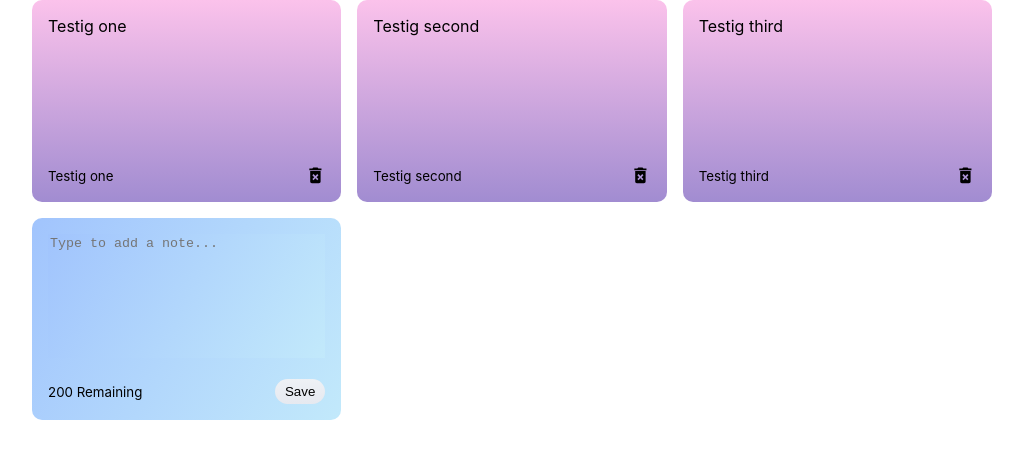
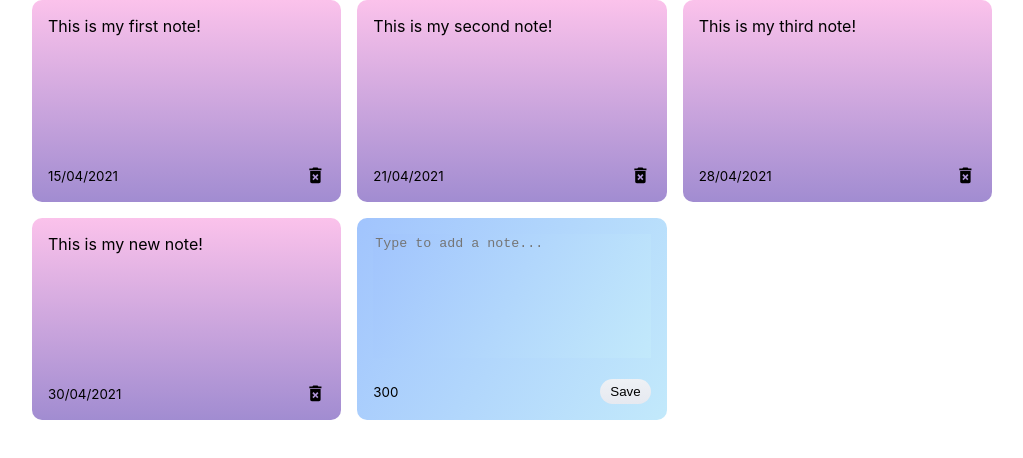
Before and after one commit to peksinsara/notes, a React (Create React App) app: page / in a window 1280 px wide. Shown: the top 458 px of the page, without its empty margins (128-1151 px from the left). Built offline with nearby package versions, Linux system fonts and the light colour scheme.

Commit message:
character limit

```diff
--- a/src/App.js
+++ b/src/App.js
@@ -8,18 +8,23 @@ function App() {
 	const [notes, setNotes] = useState([
 		{
 			id: nanoid(),
-      text: "Testig one",
-      date: "17.03.2021",
+			text: 'This is my first note!',
+			date: '15/04/2021',
 		},
 		{
 			id: nanoid(),
-      text: "Testig second",
-      date: "17.03.2021",
+			text: 'This is my second note!',
+			date: '21/04/2021',
 		},
 		{
 			id: nanoid(),
-      text: "Testig third",
-      date: "17.03.2021",
+			text: 'This is my third note!',
+			date: '28/04/2021',
+		},
+		{
+			id: nanoid(),
+			text: 'This is my new note!',
+			date: '30/04/2021',
 		},
 	]);
 
--- a/src/NotesList.js
+++ b/src/NotesList.js
@@ -8,7 +8,7 @@ function NotesList({ notes, handleAddNote }) {
     <div className="notes-page">
       {/*for each component render the note */}
       {notes.map((notes) => (
-        <NotesSingle id={notes.id} text={notes.text} date={notes.text} />
+        <NotesSingle id={notes.id} text={notes.text} date={notes.date} />
       ))}
       <AddNote handleAddNote={handleAddNote} />
     </div>
--- a/src/components/AddNote/AddNote.js
+++ b/src/components/AddNote/AddNote.js
@@ -4,13 +4,21 @@ import "../../App";
 
 function AddNote({ handleAddNote }) {
   const [noteText, setNoteText] = useState("");
+  const characterLimit = 300;
 
   const handleChange = (event) => {
     setNoteText(event.target.value);
   };
 
   const handleContent = () => {
-    handleAddNote(noteText);
+    /*check if there is text in the textarea*/
+    if (noteText.trim().length > 0) {
+      handleAddNote(noteText);
+      alert("Successfuly added !");
+      setNoteText("");
+    } else {
+      alert("Input a value !");
+    }
   };
 
   return (
@@ -22,8 +30,9 @@ function AddNote({ handleAddNote }) {
         onChange={handleChange}
         value={noteText}
       ></textarea>
-      <div className="note-footer">
-        <small>200 Remaining</small>
+          <div className="note-footer">
+              {/*remaining characters*/}
+              <small>{ characterLimit-noteText.length}</small>
         <button className="btn-save" onClick={handleContent}>
           Save
         </button>
```
Lines whose indentation alone changed are shown as unchanged.
